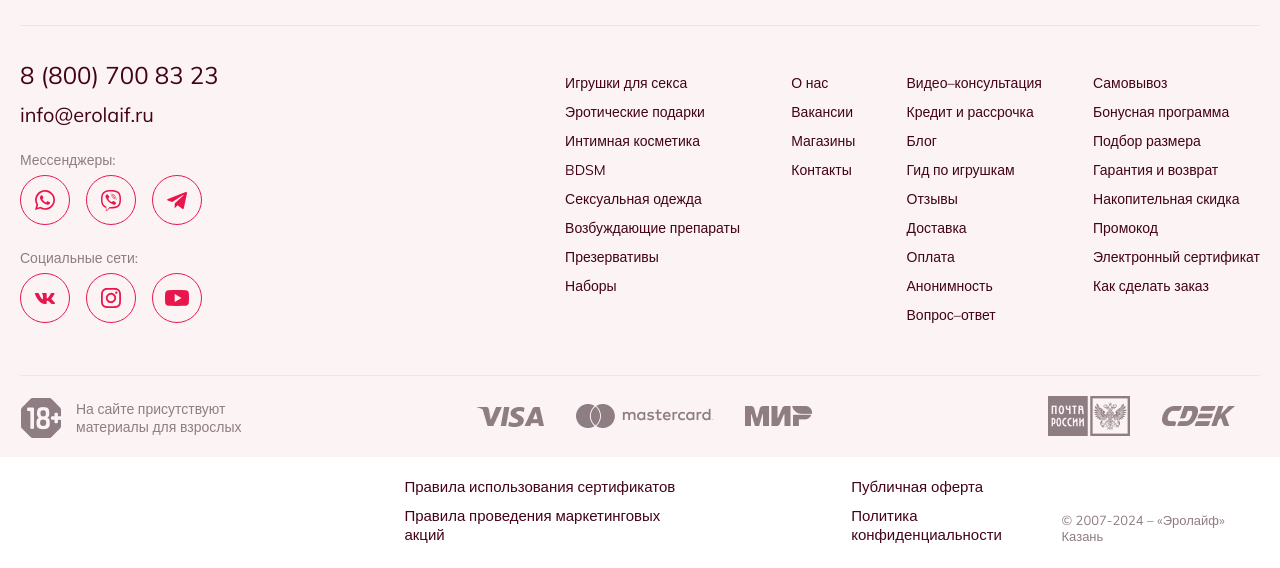
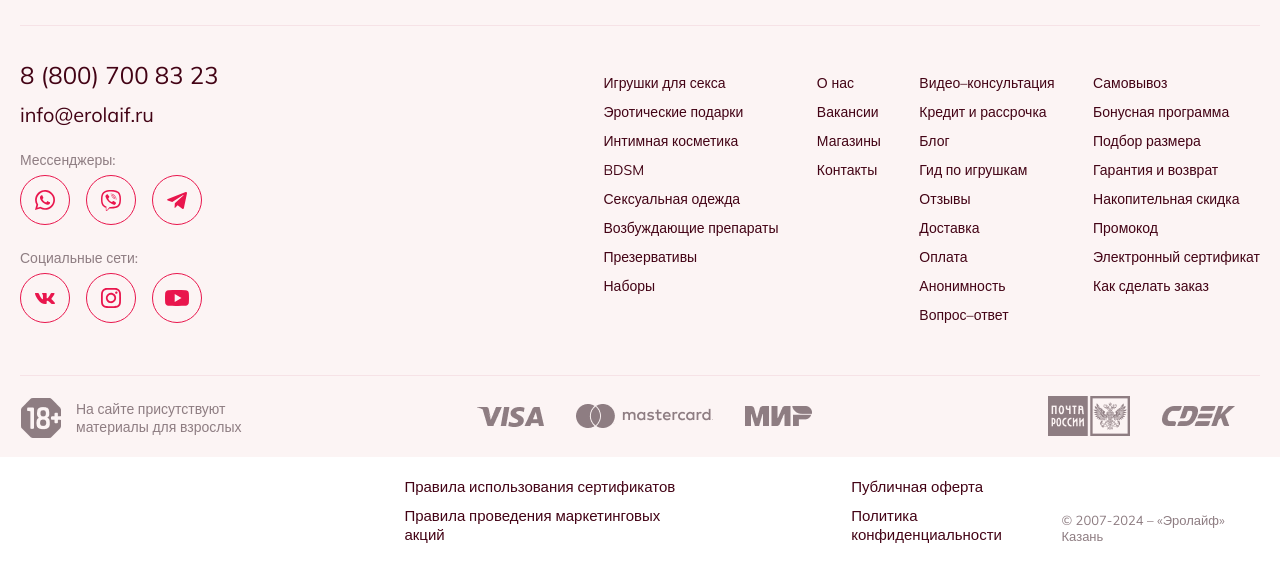
Before and after one commit to illowen/erolife, a plain HTML site: page index1.html in a window 1280 px wide. Shown: the part 6214-6782 px from the top of the page. Drawn offline with Linux system fonts and the light colour scheme.

Commit message:
index1.html

```diff
--- a/index1.html
+++ b/index1.html
@@ -46,6 +46,9 @@
 		}
 		.articles_img {
 			height: 280px;
+		}
+		.footer_menu {
+			column-gap: 3vw;
 		}
 	</style>
 </head>
```
